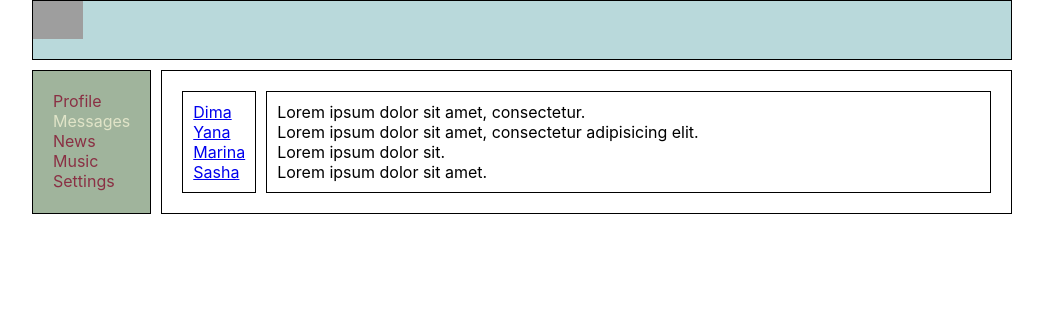
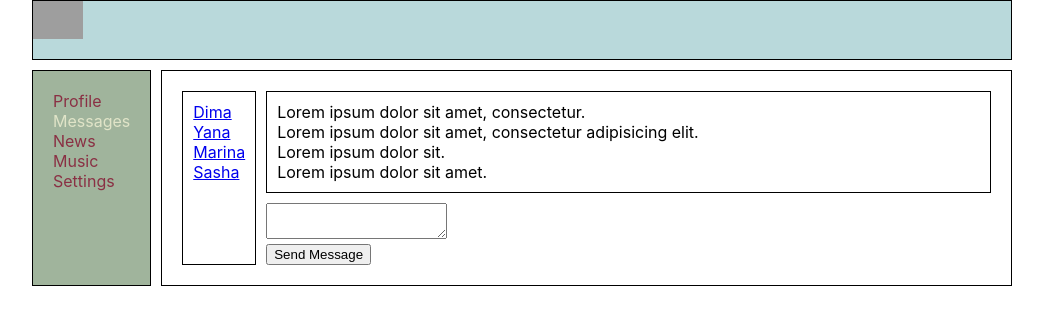
Before and after one commit to GrizzlecallerTryJS/react-social-3, a React (Create React App) app: page /messages in a window 1280 px wide. Shown: the top 324 px of the page, without its empty margins (118-1161 px from the left). Built offline with nearby package versions, Linux system fonts and the light colour scheme; grey boxes are pictures that could not be loaded.

Commit message:
SN-31 done

```diff
--- a/src/components/Navbar/Messages/Dialogs/DialogsComponent.jsx
+++ b/src/components/Navbar/Messages/Dialogs/DialogsComponent.jsx
@@ -2,6 +2,7 @@ import React from "react";
 import style from "./DialogsComponent.module.css";
 import UsersComponent from "./UsersComponent/UsersComponent";
 import MessagesComponent from "./MessagesComponent/MessagesComponent";
+import SendMessageComponent from "./SendMessageComponent/SendMessageComponent";
 
 //TODO: -сделать отображение аватарки для юзера
 
@@ -14,6 +15,9 @@ const DialogsComponent = (props) => {
       <div className={style.message}>
         <MessagesComponent message={props.message} />
       </div>
+      <div className={style.addMessage}>
+        <SendMessageComponent />
+      </div>
     </div>
   );
 };
--- a/src/components/Navbar/Messages/Dialogs/DialogsComponent.module.css
+++ b/src/components/Navbar/Messages/Dialogs/DialogsComponent.module.css
@@ -1,7 +1,8 @@
 .main {
   display: grid;
   grid-template-columns: 1fr 10fr;
-  grid-template-areas: "name message";
+  grid-template-rows: auto;
+  grid-template-areas: "name message" "name addMessage";
   grid-gap: 10px;
   padding: 20px;
   border: 1px solid #000000;
@@ -18,3 +19,7 @@
   padding: 10px;
   border: 1px solid #000000;
 }
+
+.addMessage {
+  grid-area: addMessage;
+}
--- /dev/null
+++ b/src/components/Navbar/Messages/Dialogs/SendMessageComponent/SendMessageComponent.jsx
@@ -0,0 +1,23 @@
+import React from "react";
+
+const SendMessageComponent = () => {
+  let messageText = React.createRef();
+
+  let sendMessageButtonAction = () => {
+    let text = messageText.current.value;
+    alert(text);
+  };
+
+  return (
+    <div>
+      <div>
+        <textarea ref={messageText}></textarea>
+      </div>
+      <div>
+        <button onClick={sendMessageButtonAction}>Send Message</button>
+      </div>
+    </div>
+  );
+};
+
+export default SendMessageComponent;
--- a/src/components/Profile/My_Posts_Module/New_Post_Component/NewPostComponent.jsx
+++ b/src/components/Profile/My_Posts_Module/New_Post_Component/NewPostComponent.jsx
@@ -1,11 +1,18 @@
 import React from "react";
 
 const NewPostComponent = () => {
+  let textElement = React.createRef();
+
+  let addPostButtonAction = () => {
+    let text = textElement.current.value;
+    alert(text);
+  };
+
   return (
     <div>
       <div>New Post</div>
-      <textarea />
-      <button>Add post</button>
+      <textarea ref={textElement} />
+      <button onClick={addPostButtonAction}>Add post</button>
     </div>
   );
 };
```
